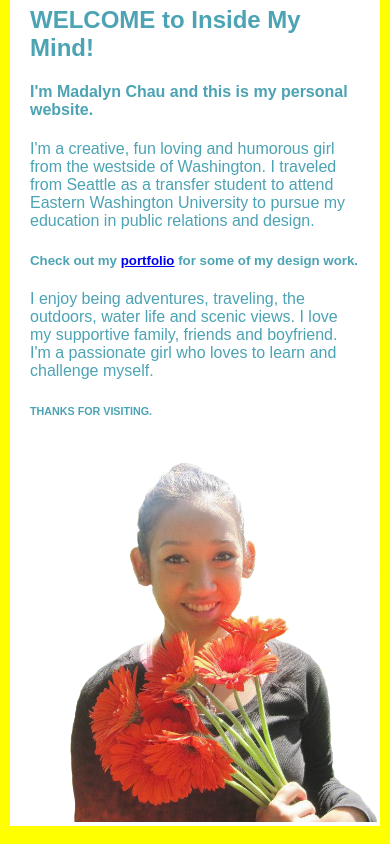
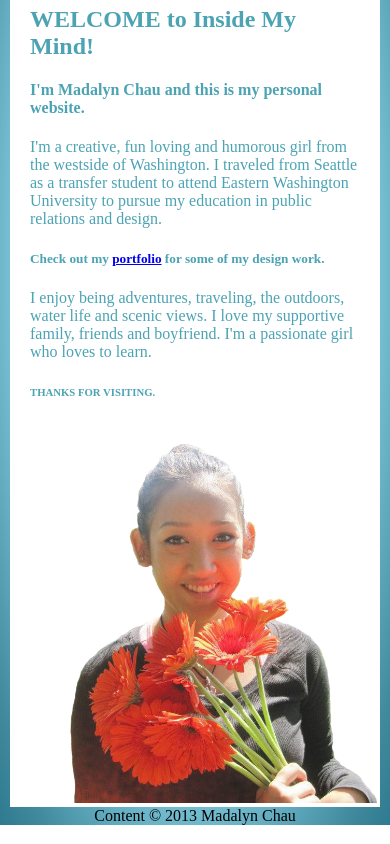
Before and after one commit to Madalynchau/368-final, a plain HTML site: page index.html in a window 390 px wide. Shown: the part 305-1149 px from the top of the page. Drawn offline with Linux system fonts and the light colour scheme.

Commit message:
additional edits

```diff
--- a/css/styles.css
+++ b/css/styles.css
@@ -13,11 +13,17 @@ background: -ms-radial-gradient(center, ellipse cover, rgba(204,237,245,1) 0%, r
 background: radial-gradient(ellipse at center, rgba(204,237,245,1) 0%, rgba(204,237,245,1) 8%, rgba(204,237,245,1) 13%, rgba(199,236,245,1) 22%, rgba(168,223,237,1) 43%, rgba(117,189,209,1) 68%, rgba(66,138,158,1) 89%, rgba(47,122,143,1) 100%);
 filter: progid:DXImageTransform.Microsoft.gradient( startColorstr='#ccedf5', endColorstr='#2f7a8f', GradientType=1 );
 
+	font-family: 'Gilda Display', serif; /* webhosted font <link href='http://fonts.googleapis.com/css?family=Gilda+Display' rel='stylesheet' type='text/css'>
+*/
+
 }
 
 img {
 	max-width: 100%;
 }
+
+
+
 
 
 /*==============================
@@ -34,14 +40,14 @@ img {
 .intro {
 	float: left;
 	width: 50%;
-
 	color: #4BA3B3;
 	text-align: left;
 
-
 }
 
+
 aside {
+
 	float: left;
 	width: 50%;
 	padding-top: 100px;
@@ -91,6 +97,10 @@ li {
 
 header h1 {
 	margin: 0;
+}
+
+footer {
+	text-align:center;
 }
 
 /*==============================
@@ -186,7 +196,6 @@ h3 {
 }
 
 .portfolio li a {
-	text-transform: capitalize;
 	text-align: center;
 	text-decoration:none;
 	color: white;
@@ -371,7 +380,7 @@ h3 {
 @media screen and ( max-width: 1440px ) {
 
 	body {
-		background: red;
+		background: ;
 	}
 
 
@@ -384,7 +393,7 @@ h3 {
 @media screen and ( max-width: 1040px ) {
 
 	body {
-		background: green;
+		background:;
 	}
 
 	.container {
@@ -419,7 +428,7 @@ h3 {
 @media screen and ( max-width: 768px ) {
 
 	body {
-		background:blue ;
+		background: ;
 	}
 
 	.container {
@@ -475,7 +484,7 @@ h3 {
 @media screen and ( max-width: 480px ) {
 
 		body {
-		background:yellow;
+		background:;
 	}
 
 
--- a/index.html
+++ b/index.html
@@ -48,7 +48,7 @@
 
          <h5> Check out my <a href="portfolio.html">portfolio</a> for some of my design work.</h5>
 
-<p> I enjoy being adventures, traveling, the outdoors, water life and scenic views. I love my supportive family, friends and boyfriend. I'm a passionate girl who loves to learn and challenge myself. </p>
+<p> I enjoy being adventures, traveling, the outdoors, water life and scenic views. I love my supportive family, friends and boyfriend. I'm a passionate girl who loves to learn. </p>
 
 <h6> THANKS FOR VISITING.</h6>
 
@@ -61,7 +61,12 @@
     </aside>
 
 
+
     </div><!-- end .container -->
+    <footer>
+     Content &#169; 2013 Madalyn Chau
+    </footer>
+
 
 
 </body>
```
